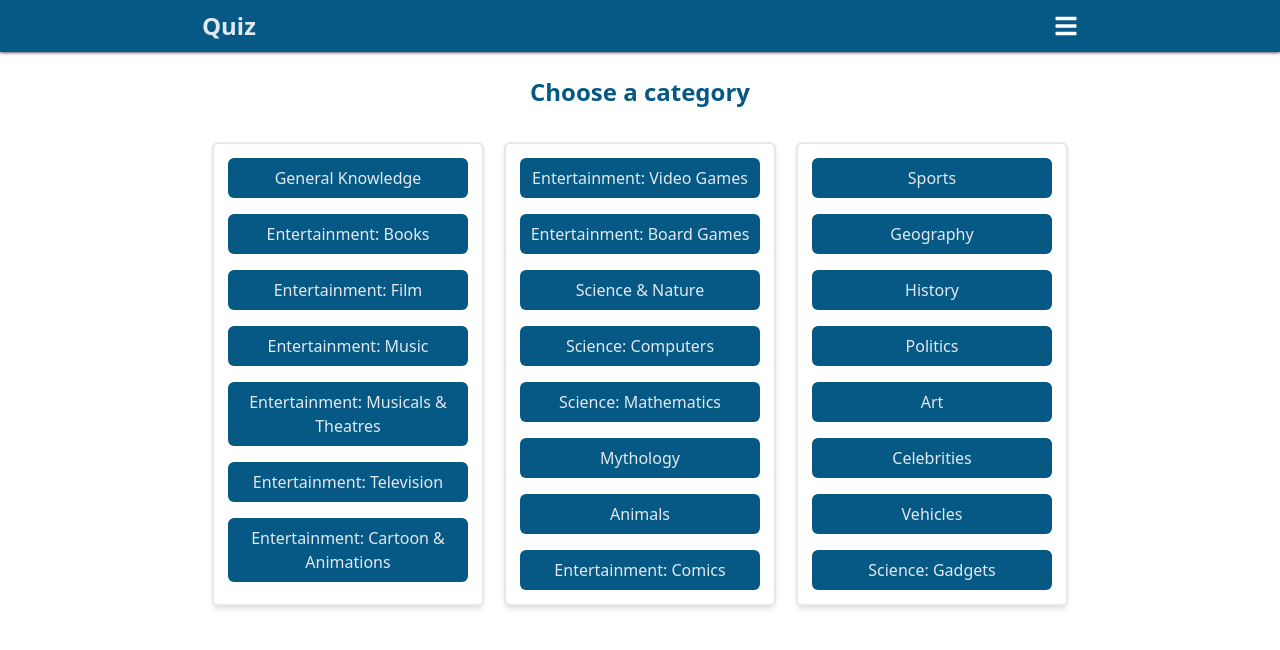
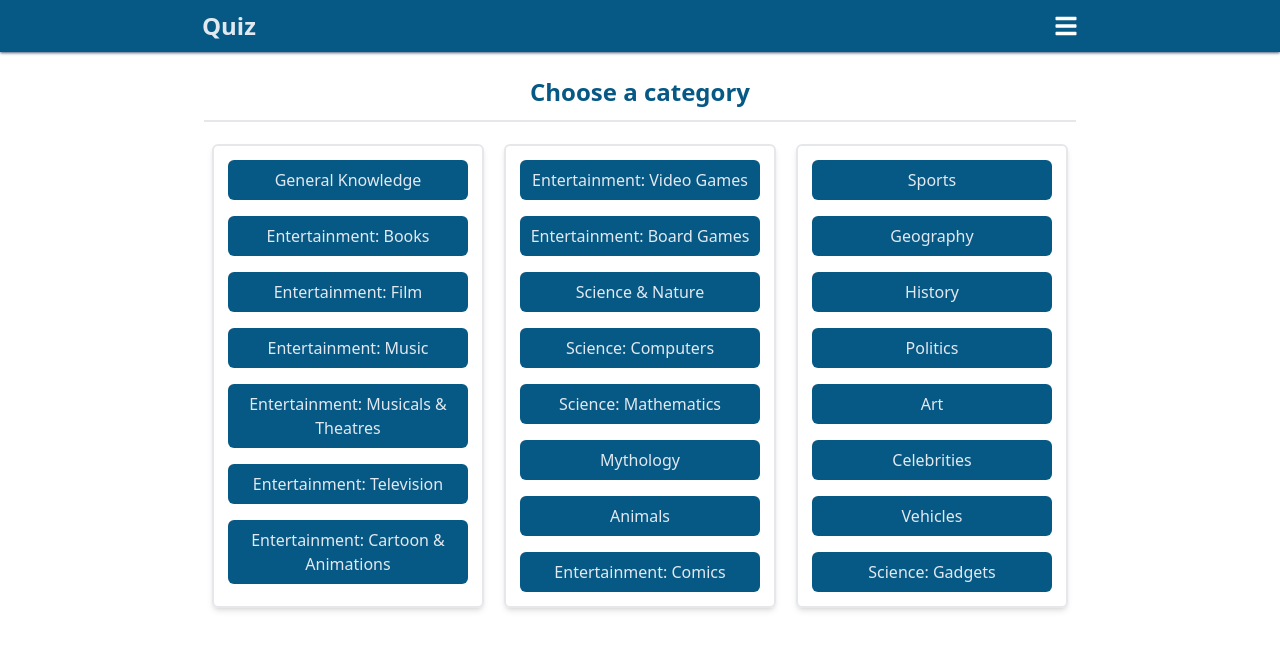
Before and after one commit to ojokne/quiz, a React (Create React App) app: page / in a window 1280 px wide. Shown: the top 650 px of the page. Built offline with nearby package versions, Linux system fonts and the light colour scheme.

Commit message:
Added border to h1

```diff
--- a/src/pages/Categories.jsx
+++ b/src/pages/Categories.jsx
@@ -10,7 +10,7 @@ function Categories() {
   const optionDispatch = useOptionsDispatch();
   return (
     <div>
-      <h1 className="text-center font-bold text-2xl p-3 m-3 text-sky-800">
+      <h1 className="text-center font-bold border-b-2 text-2xl p-3 m-3 text-sky-800">
         Choose a category
       </h1>
       <div className="flex justify-center items-center mt-3">
```
